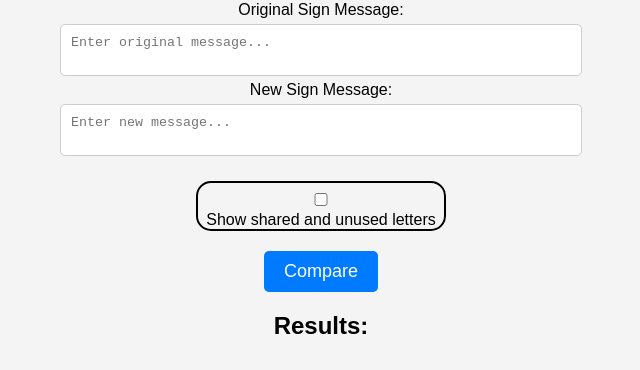
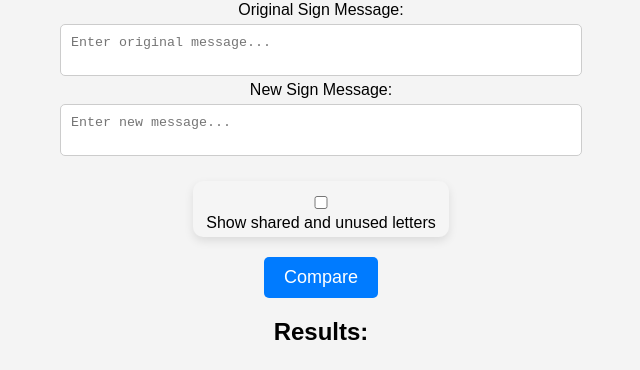
Before and after one commit to pseudo-sudo-dudo/sign-change, a plain HTML site: page web_ver/index.html in a window 1280 px wide. Shown: the part 99-469 px from the top of the page, without its empty margins (319-959 px from the left). Drawn offline with Linux system fonts and the light colour scheme.

Commit message:
changed the check box to be a little less abrassive

```diff
--- a/web_ver/styles.css
+++ b/web_ver/styles.css
@@ -55,8 +55,13 @@ input[type="checkbox"] {
 }
 
 .checkbox-container {
-    border: 2px solid black;
-    /* Creates a solid black border with a 2px width */
-    border-radius: 15px;
+    background-color: #f5f5f5;
+    /* Light off-white background */
+    border-radius: 10px;
+    /* Slightly rounded corners */
+    box-shadow: 0 4px 10px rgba(0, 0, 0, 0.1);
+    /* Light shadow around the div */
+    padding: 5px;
+    /* Space inside the div */
     margin: 20px;
 }
```
